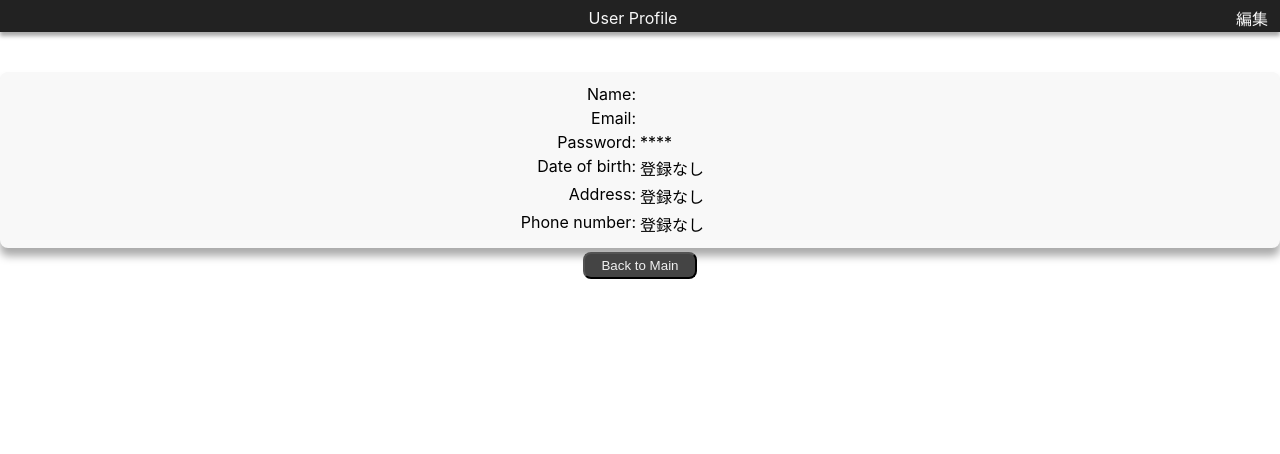
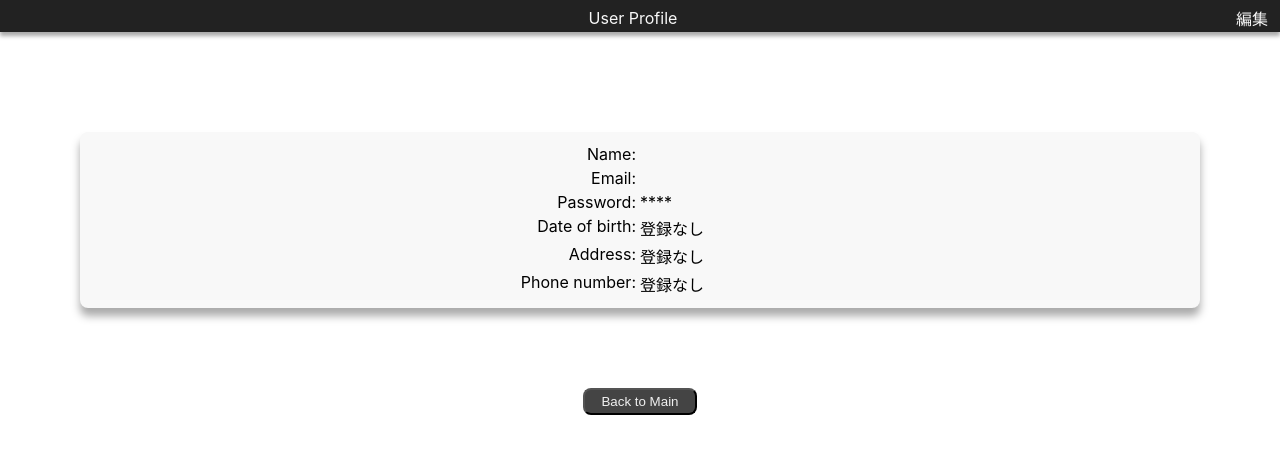
Before and after one commit to MoeMiyata/Rank2-MessageBoard-Frontend, a React app: page /userprofile in a window 1280 px wide. Shown: the top 454 px of the page. Built offline with nearby package versions, Linux system fonts and the light colour scheme; no server answers.

Commit message:
isEditModeでレイアウトを動的変更

```diff
--- a/src/components/UserProfile.tsx
+++ b/src/components/UserProfile.tsx
@@ -31,7 +31,7 @@ export default function UserProfile() {
           {isEditMode ? "登録内容を編集してください。" : null}
         </SUserProfileTextRow>
 
-        <SUserProfileFrame>
+        <SUserProfileFrame  isEditMode={isEditMode}>
             <SUserProfileRow>
                 {/* <h1>Name: {loginUser.name}</h1> */}
                 {isEditMode ?
@@ -274,12 +274,24 @@ const SEdit = styled.div`
   cursor: pointer;  // ポインタ追加
 `
 
-const SUserProfileFrame = styled.div`
+interface UserProfileProps {
+  isEditMode: boolean;
+}
+
+// const SUserProfileFrame = styled.div`
+//   background-color: #f8f8f8;
+//   // margin: 80px;
+//   // margin: 40px 80px 80px 80px;
+//   margin: ${({ isEditMode }) => (isEditMode ? "40px 80px 80px 80px" : "100px 80px 80px 80px")};
+
+//   padding-top: 8px;
+//   padding-bottom: 8px;
+//   border-radius: 8px;
+//   box-shadow: 0 8px 8px #aaaaaa;
+// `;
+const SUserProfileFrame = styled.div<UserProfileProps>`
   background-color: #f8f8f8;
-  // margin: 80px;
-  // margin: 40px 80px 80px 80px;
-  margin: {isEditMode ? 40px : 100px} 80px 80px 80px;
-
+  margin: ${({ isEditMode }) => (isEditMode ? "40px 80px 80px 80px" : "100px 80px 80px 80px")};
   padding-top: 8px;
   padding-bottom: 8px;
   border-radius: 8px;
@@ -294,7 +306,7 @@ const SUserProfileRow = styled.div`
 
 const SUserProfileTextRow = styled.div`
   dixplay: inline-block;
-  margin: 40px;
+  margin-top: 40px;
 `;
 
 const SMainButton = styled.button`
```
